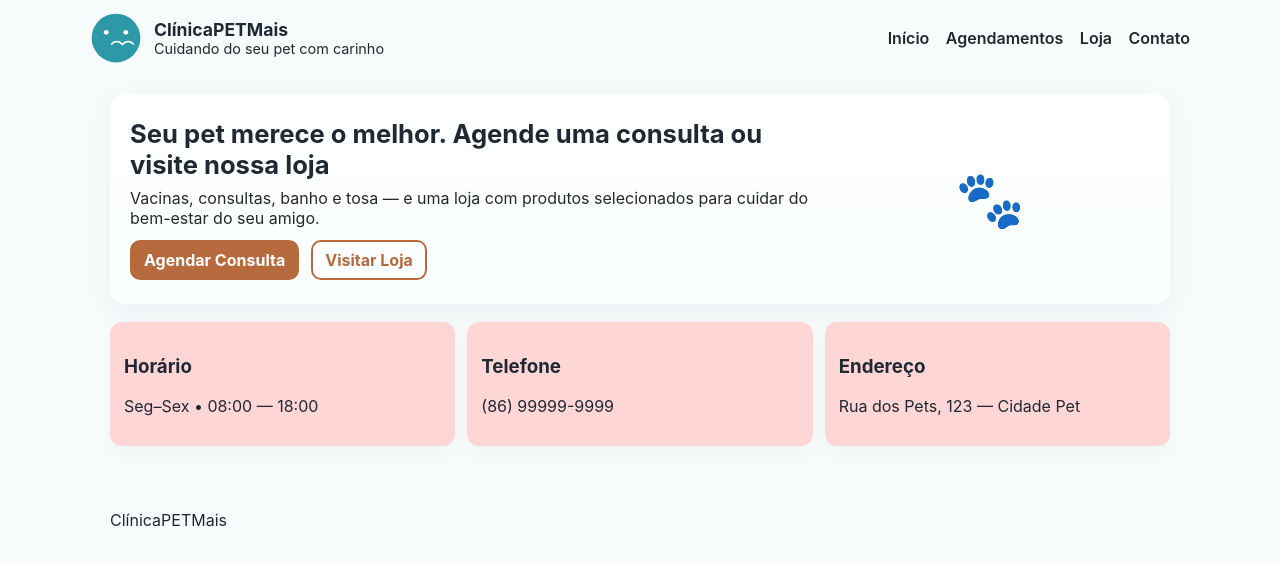
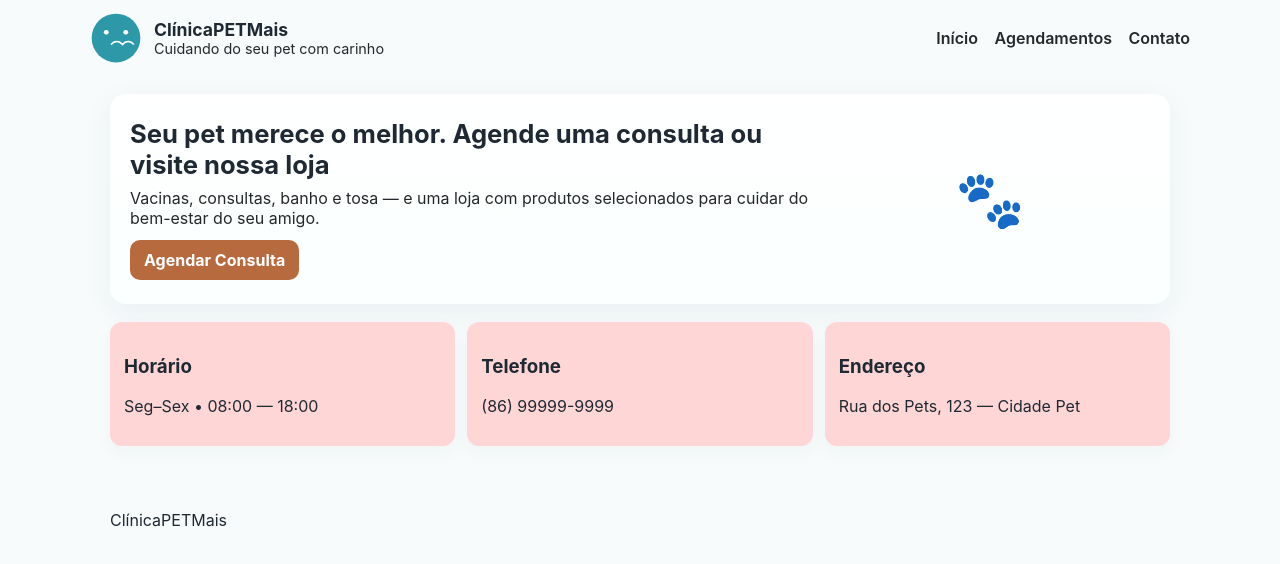
Before and after one commit to annyVSm/ClinicaPETMais, a plain HTML site: page index.html in a window 1280 px wide. Drawn offline with Linux system fonts and the light colour scheme.

Commit message:
Fix HTML structure and remove duplicate content

```diff
--- a/index.html
+++ b/index.html
@@ -27,7 +27,6 @@
       <nav class="main-nav" aria-label="Principal">
         <a href="index.html">Início</a>
         <a href="agendamentos.html">Agendamentos</a>
-        <a href="loja.html">Loja</a>
         <a href="#contato">Contato</a>
       </nav>
     </div>
@@ -40,7 +39,6 @@
         <p>Vacinas, consultas, banho e tosa — e uma loja com produtos selecionados para cuidar do bem-estar do seu amigo.</p>
         <div class="hero-actions">
           <a class="btn" href="agendamentos.html">Agendar Consulta</a>
-          <a class="btn btn-secondary" href="loja.html">Visitar Loja</a>
         </div>
       </div>
       <div class="hero-right">
```
